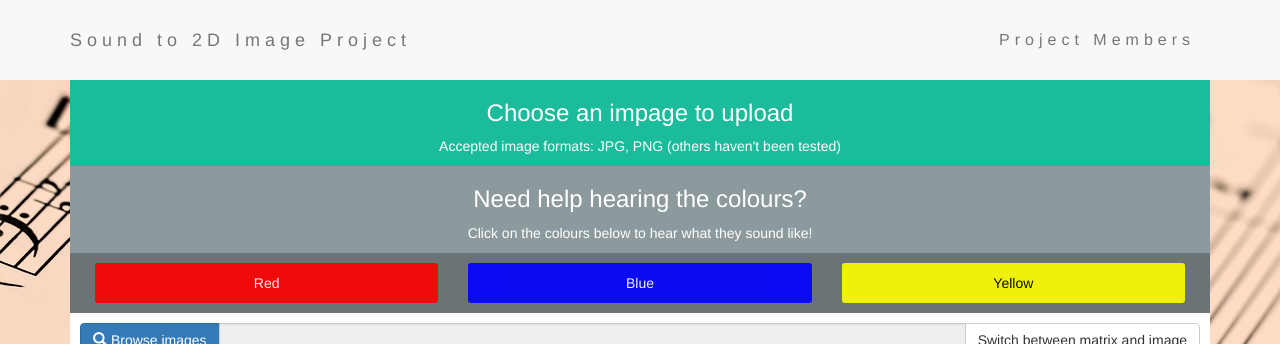
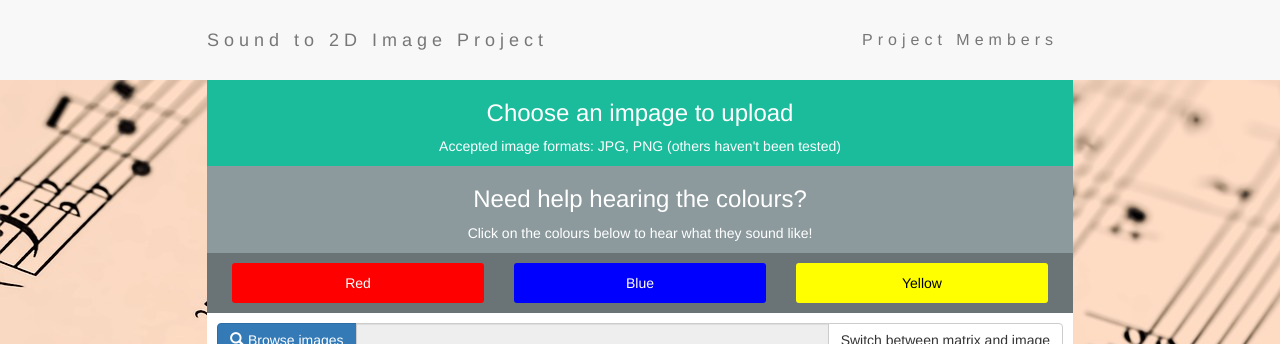
Before and after one commit to DpodDani/sound-to-2D-image, a Flask app: page / in a window 1280 px wide. Shown: the top 344 px of the page. Run offline with Flask 2, Linux system fonts and the light colour scheme; some libraries are stand-ins or nearby versions.

Commit message:
refactor: added some screen size optimisation
Resizing the browser window should display the content in a reasonable width.

Daniel

```diff
--- a/FlaskApp/static/style.css
+++ b/FlaskApp/static/style.css
@@ -30,11 +30,35 @@ body {
   background-color: #6a7477; /* Dark Nice Steel Blue */
 }
 
+#myTable {
+  display: none;
+}
+
+.container {
+  width: 100%;
+}
+
+@media (min-width: 1200px){
+  .container {
+    width: 70%;
+  }
+}
+
+@media (min-width: 1500px){
+  .container {
+    width: 50%;
+  }
+}
+
+
+td {
+  background-color: white;
+}
+
 .colors {
   padding: 10px;
   cursor: pointer;
   border-radius: 3px;
-  opacity: 0.9;
 }
 
 .red-color {
```
